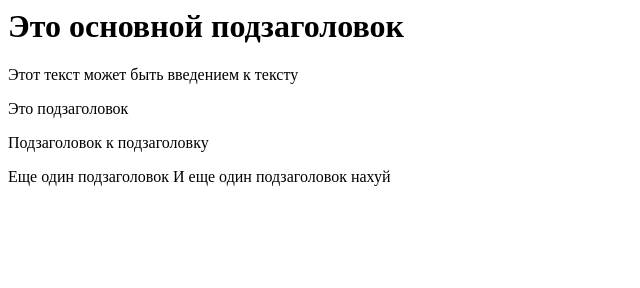
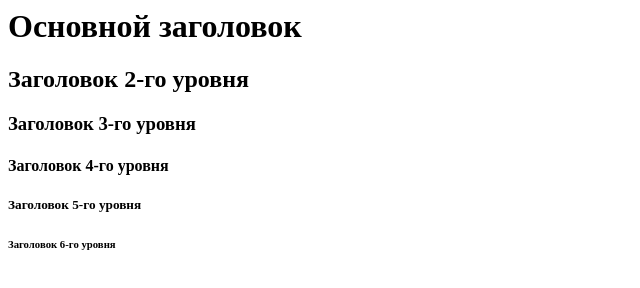
Before and after one commit to leonautoinst-coder/Hello-World, a plain HTML site: page index.html in a window 1280 px wide. Shown: the whole page, without its empty margins (0-640 px from the left). Drawn offline with Linux system fonts and the light colour scheme.

Commit message:
Update index.html

```diff
--- a/index.html
+++ b/index.html
@@ -1,11 +1,10 @@
 <html>
-<body> </body>
-<h1>Это основной подзаголовок</h1>
-<p> Этот текст может быть введением к тексту</p>
-
-</h2>Это подзаголовок</h2>
-<p>Подзаголовок к подзаголовку</p>
-</h2>Еще один подзаголовок</h2>
-<p2>И еще один подзаголовок нахуй</p2>
+<body>
+<h1>Основной заголовок</h1>
+<h2>Заголовок 2-го уровня</h2>
+<h3>Заголовок 3-го уровня</h3>
+<h4>Заголовок 4-го уровня</h4>
+<h5>Заголовок 5-го уровня</h5>
+<h6>Заголовок 6-го уровня</h6>
 </body>
 </html>
```
